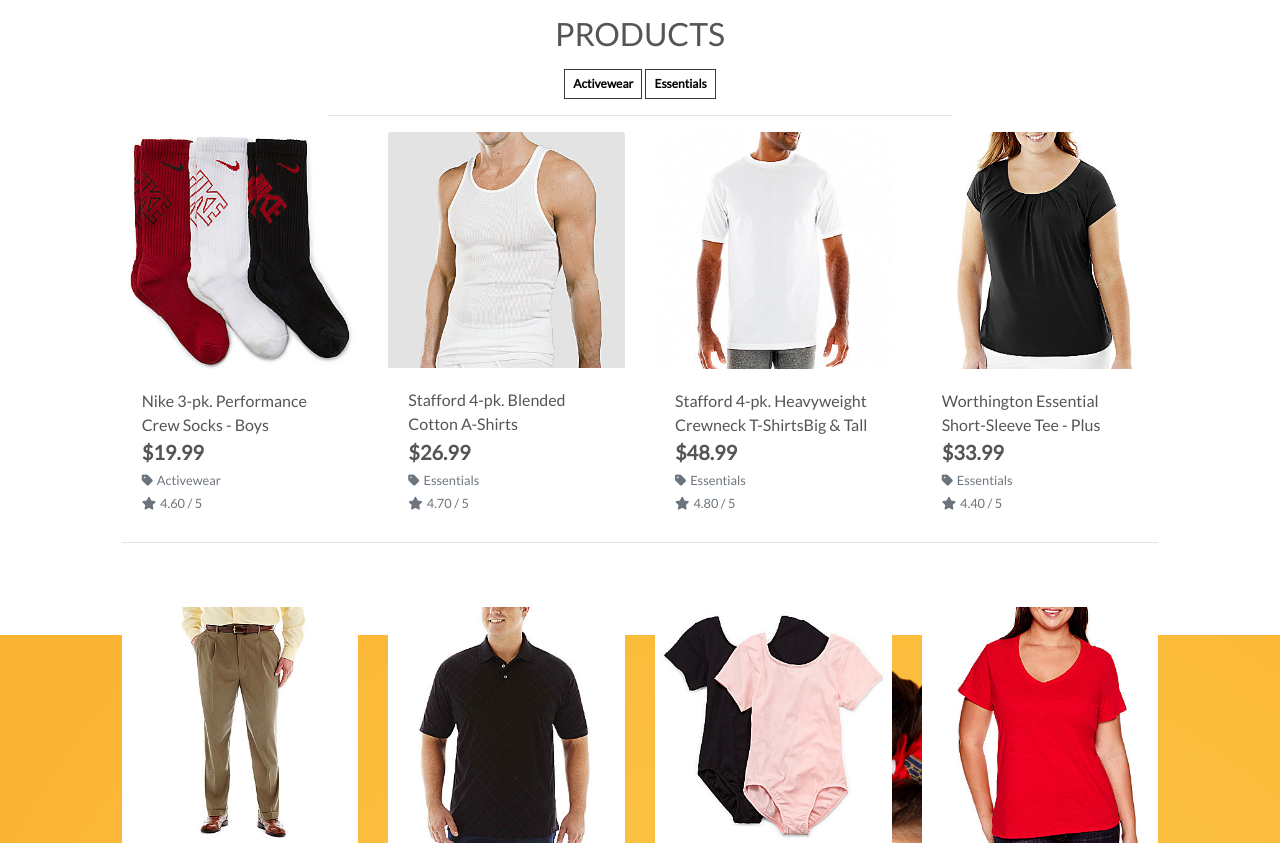
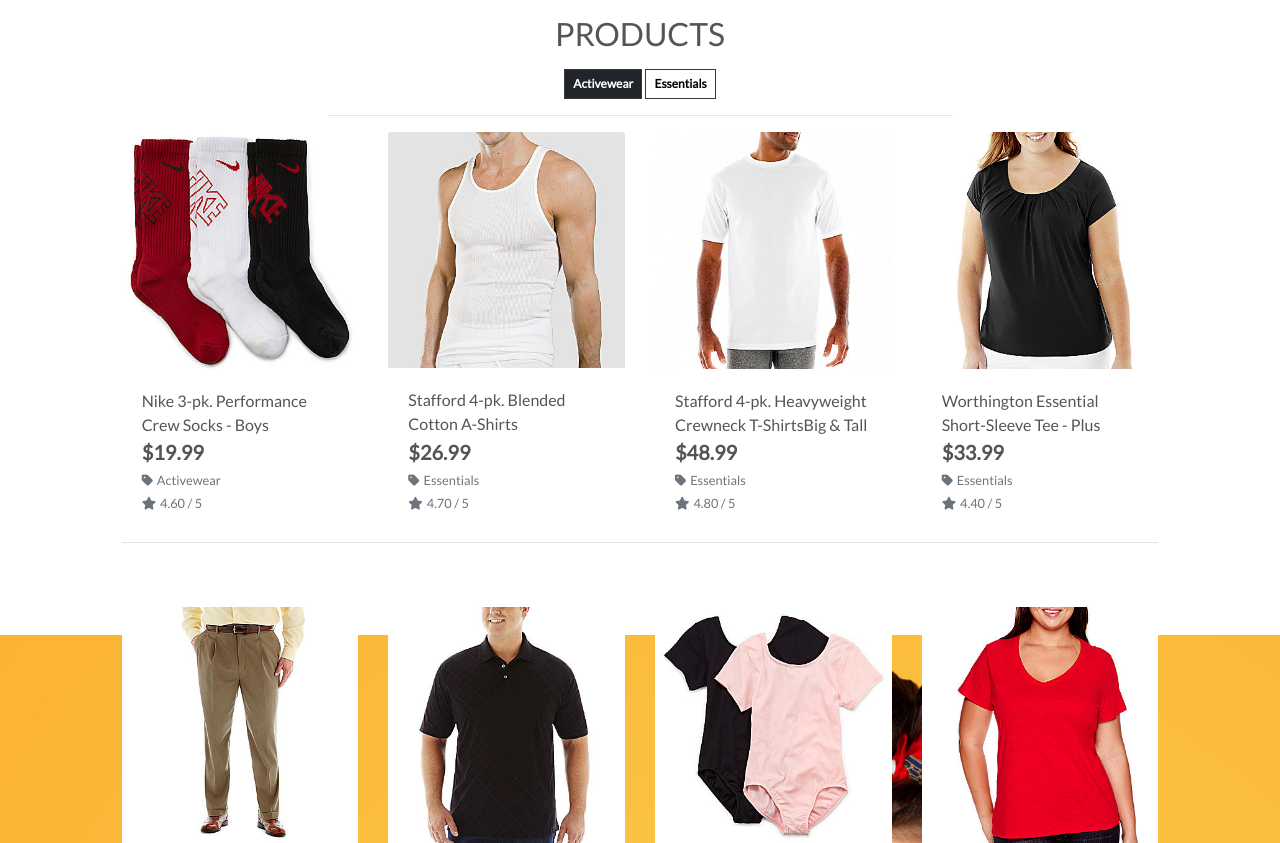
Before and after one commit to anteCedens/Boutique-Ado-excercise-project, a Django app: a page that uses templates/base.html in a window 1280 px wide, with the pointer over the restyled element. Shown: the part 165-1008 px from the top of the page. Run offline with Django 3.2, Linux system fonts and the light colour scheme; data comes from the database, SQL or seed files in the repository; some libraries are stand-ins or nearby versions.

Commit message:
Add css to invert the colours of badges when hovering over them

```diff
--- a/static/css/base.css
+++ b/static/css/base.css
@@ -106,6 +106,11 @@ on all site buttons. Giving our users a consistent user experience. */
 	z-index: -1; /* z-index of negative 1 to make sure that it sits behind all the content */
 }
 
+a.category-badge > span.badge:hover {
+    background: #212529 !important;
+    color: #fff !important;
+}
+
 /* -------------------------------- Media Queries */
 
 /* Slightly larger container on xl screens */
```
